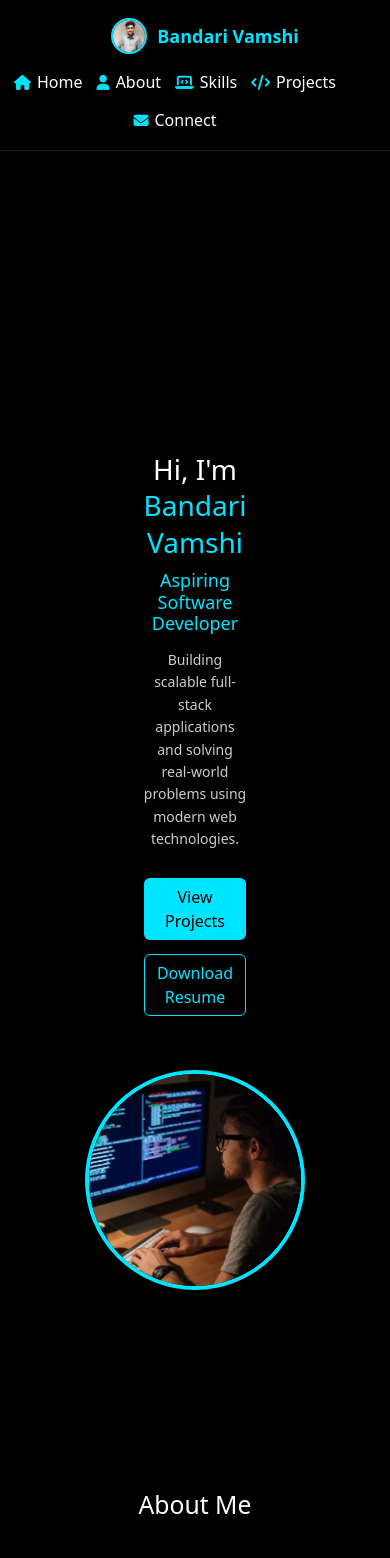
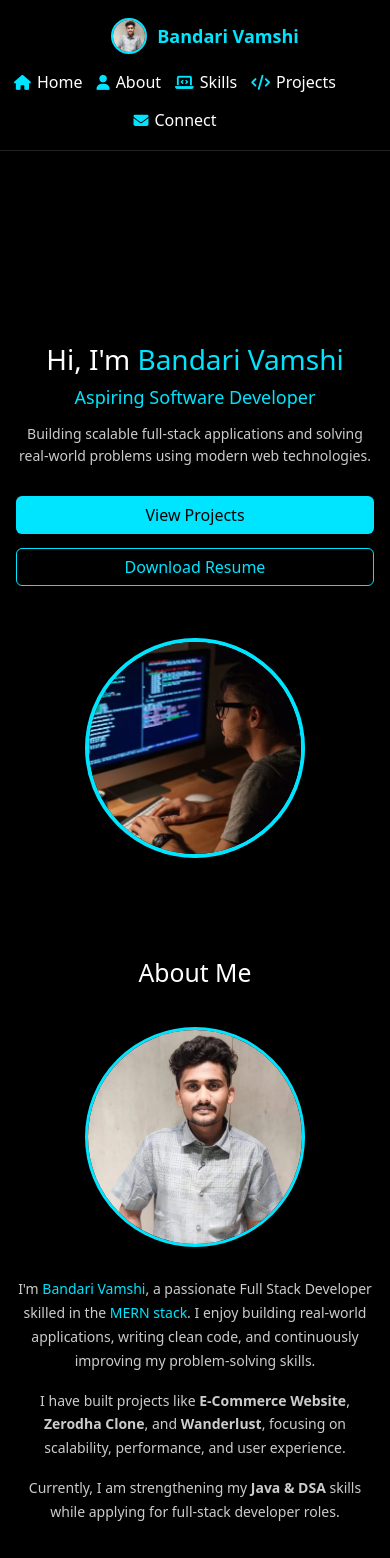
Before and after one commit to Bandarivamshi07/portfolio, a React (Vite) app: page / in a window 390 px wide. Shown: the top 1558 px of the page. Built offline with nearby package versions, Linux system fonts and the light colour scheme.

Commit message:
Final fix: clean mobile hero layout and image position

```diff
--- a/src/styles/hero.css
+++ b/src/styles/hero.css
@@ -138,9 +138,12 @@
 /* ============================= */
 /* MOBILE (≤768px) 🔥 MAIN FIX   */
 /* ============================= */
+/* ============================= */
+/* MOBILE (≤768px) FINAL FIX    */
+/* ============================= */
 @media (max-width: 768px) {
   .hero {
-    padding-top: 120px;
+    padding-top: 140px;     /* navbar space */
     padding-left: 16px;
     padding-right: 16px;
   }
@@ -149,11 +152,12 @@
     flex-direction: column;
     align-items: center;
     text-align: center;
-    gap: 24px;
-    padding: 130px;
+    gap: 28px;
+    padding: 0;             /* 🔥 FIX: remove 130px */
   }
 
   .hero-left {
+    order: 1;
     max-width: 520px;
   }
 
@@ -176,10 +180,14 @@
     gap: 14px;
   }
 
-  /* 🔥 THIS WAS MISSING */
+  .hero-right {
+    order: 2;               /* 🔥 image LAST */
+    margin-top: 24px;       /* 🔥 image down */
+  }
+
   .hero-right img {
     width: 220px;
     height: 220px;
-    transform: translateY(30px); /* 👈 IMAGE DOWN */
+    transform: none;        /* 🔥 remove hacks */
   }
 }
```
